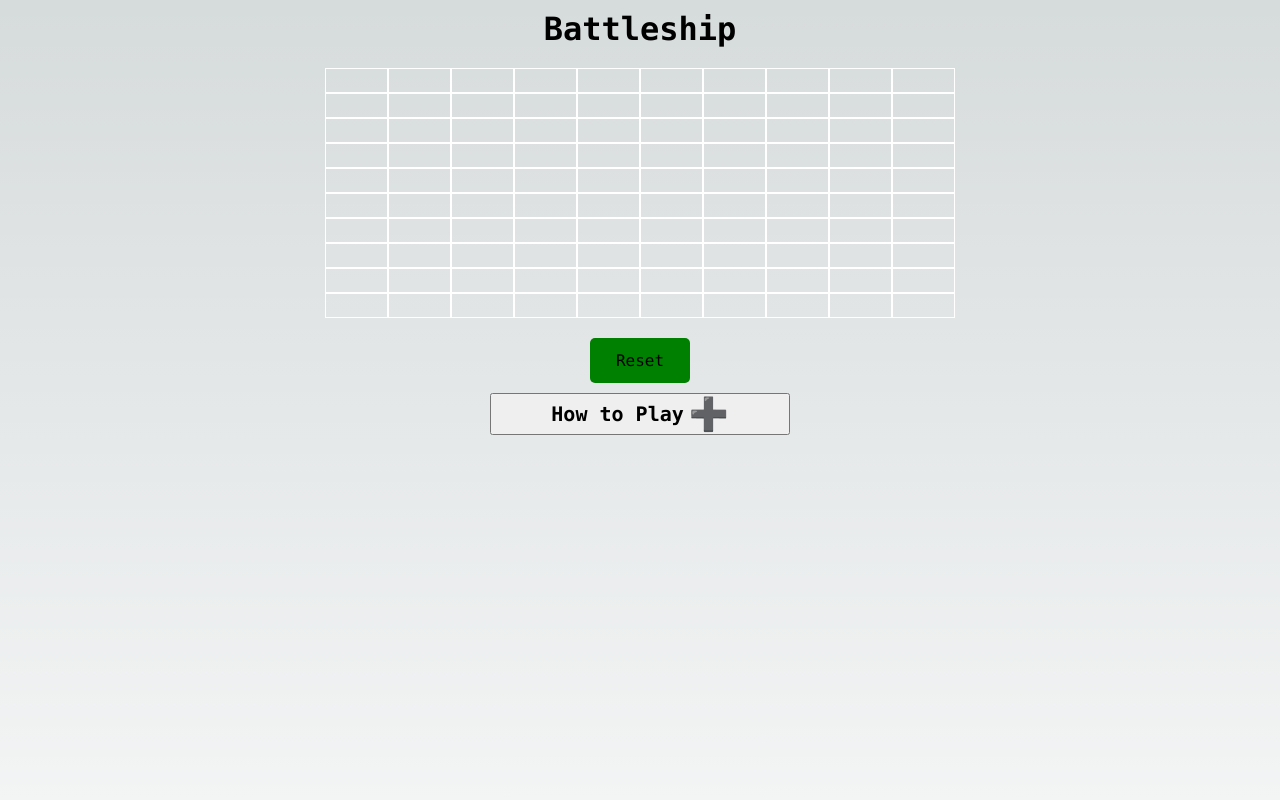
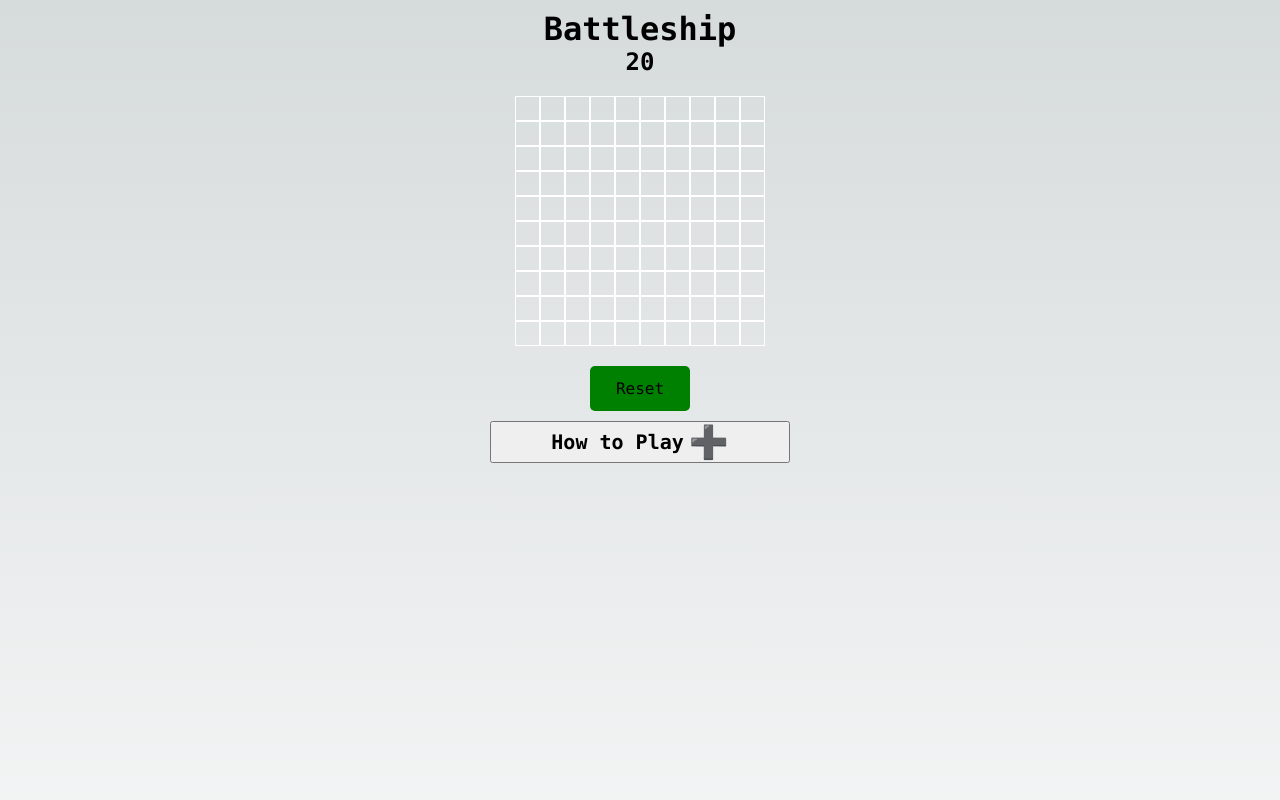
Before and after one commit to riceball1/battleship, a Next.js app: page / in a window 1280 px wide. Shown: the top 800 px of the page. Built offline with nearby package versions, Linux system fonts and the light colour scheme.

Commit message:
Add scores and losing message

```diff
--- a/src/components/Board.tsx
+++ b/src/components/Board.tsx
@@ -1,7 +1,7 @@
 import styles from '@/styles/Board.module.css';
 import Cell from '@/components/Cell';
 import { useState } from 'react';
-import { getShipColor, Coordinates, Ships } from '@/utils/helper';
+import { getShipColor, Coordinates, Ships, Color } from '@/utils/helper';
 import { generateShipCoordinates } from '@/utils/shipHelper';
 import useInitializeShips from '@/utils/useInitializeShips';
 
@@ -28,25 +28,29 @@ const Board = ({ rows = 10, columns = 10, totalShips = 3 }: Props) => {
   const columnArr = Array(columns).fill(null);
   const [gridState, setGridState] = useState(generateBoardState(rows, columns));
 
+  const [ships, setShips] = useState<Ships[]>([]);
+  const [toastMessage, setToastMessage] = useState('');
+  const [shipSunkState, setShipSunkState] = useState(0);
+  const [score, setScore] = useState(rows * 2); // default turns
+
+  // first initialize ships
+  useInitializeShips(setShips);
+
+  // reset board
   const handleResetBoard = () => {
     setGridState(generateBoardState(rows, columns));
     const newShipsCoordinates = generateShipCoordinates();
     // @ts-ignore
     setShips(newShipsCoordinates);
+    setScore(rows * 2)
   };
-
-  const [ships, setShips] = useState<Ships[]>([]);
-  const [toastMessage, setToastMessage] = useState('');
-  const [shipSunkState, setShipSunkState] = useState(0);
-
-  useInitializeShips(setShips);
-
   const handleMakeTurn = ({
     coordinates,
   }: {
     cellId: string;
     coordinates: Coordinates;
   }) => {
+    if (score === 0) return; // prevent making further turns if game is lost
     const { x, y } = coordinates;
 
     const shipColor = getShipColor({
@@ -54,8 +58,22 @@ const Board = ({ rows = 10, columns = 10, totalShips = 3 }: Props) => {
       coordinates: { x, y },
     });
 
-    // check if the ship is sunk - toast message
-    // check if ship hit what type it is -- toast message
+    // if missed - deduct score
+    if (shipColor === Color.NONE) {
+      let currScore = score - 1;
+      if (currScore === 0) {
+        setScore(currScore);
+        // lose the game
+        // send a notification with a button to reset the game
+      } else {
+        setScore(currScore);
+      }
+    } else {
+      let currScore = score + 1;
+      setScore(currScore);
+      // check if the ship is sunk - toast message - add score
+      // check if ship hit what type it is -- toast message
+    }
 
     // update grid state
     setGridState((prevState) => {
@@ -74,7 +92,8 @@ const Board = ({ rows = 10, columns = 10, totalShips = 3 }: Props) => {
 
   return (
     <>
-      <div></div>
+      <h2>{score}</h2>
+      {score === 0 ? <p>Oh noes! You lost the game!</p> : null}
       <div className={styles.board}>
         {rowArr.map((_, rowIndex) => {
           return columnArr.map((_, columnIndex) => {
--- a/src/styles/Board.module.css
+++ b/src/styles/Board.module.css
@@ -3,10 +3,8 @@
     display: grid;
     grid-template-columns: repeat(10, 1fr);
     grid-template-rows: repeat(10, 1fr);
-    min-width: 250px;
-    min-height: 250px;
-    height: 50%;
-    width: 50%;
+    width: 250px;
+    height: 250px;
     margin: 20px;
 }
 
```
